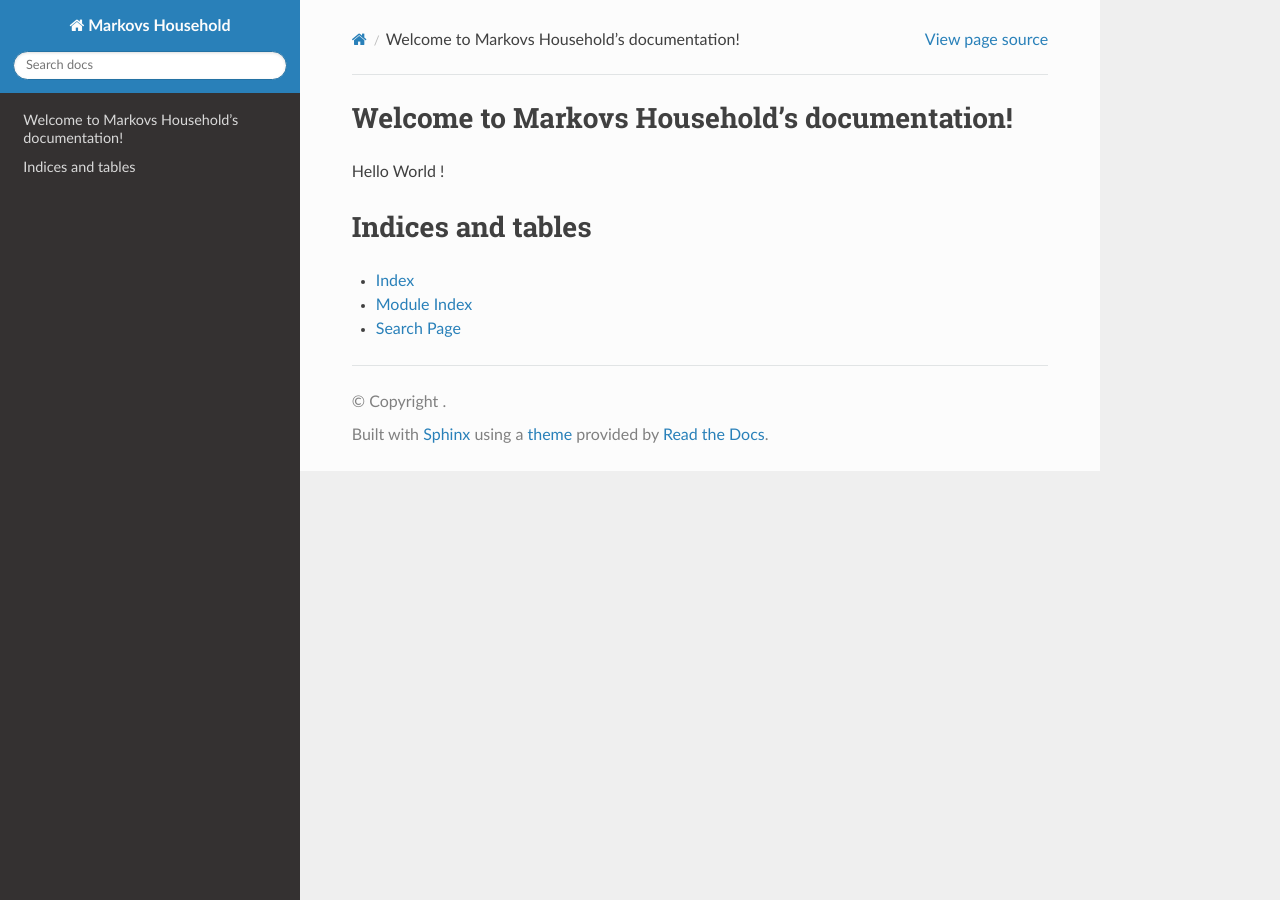
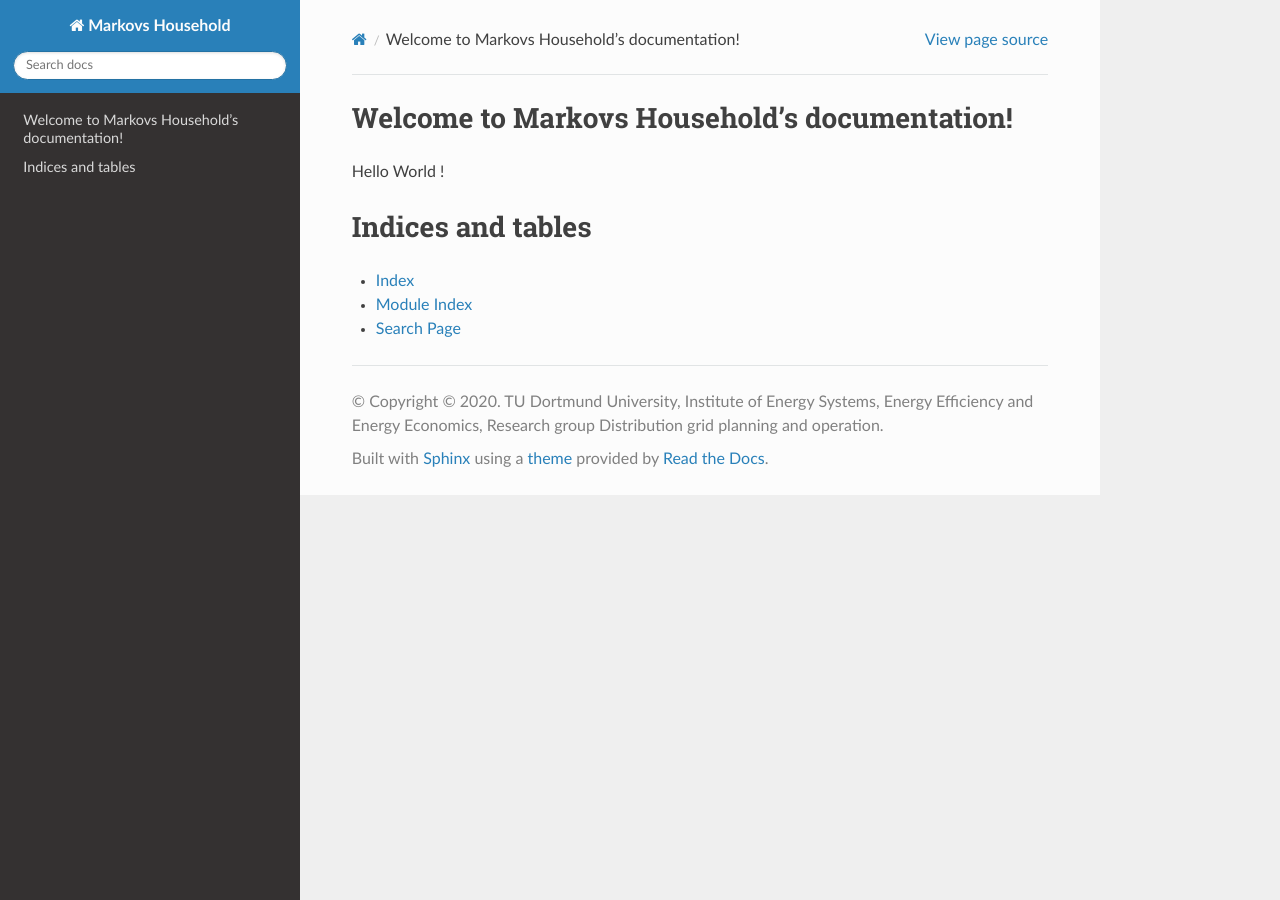
Before and after one commit to ie3-institute/MarkovsHousehold, a Sphinx documentation site: the page built from docs/index.rst, in a window 1280 px wide. Built offline with Sphinx 7.4.7 and the Read the Docs theme 2.0.0, drawn with Linux system fonts in a browser that asks for light colours; pages that are not in the unit, such as notebooks, are missing from menus.

Commit message:
Align version numbers

```diff
--- a/docs/conf.py
+++ b/docs/conf.py
@@ -18,11 +18,12 @@
 # -- Project information -----------------------------------------------------
 
 project = 'Markovs Household'
-copyright = ''
+copyright = '© 2020. TU Dortmund University, Institute of Energy Systems, Energy Efficiency and Energy Economics, ' \
+            'Research group Distribution grid planning and operation'
 author = 'Johannes Hiry, Chris Kittl, Jawana Gabrielski, Nils Offermann, Thomas Oberließen'
 
 # The full version, including alpha/beta/rc tags
-release = '0.0.1'
+release = '0.1.0'
 
 
 # -- General configuration ---------------------------------------------------
```
